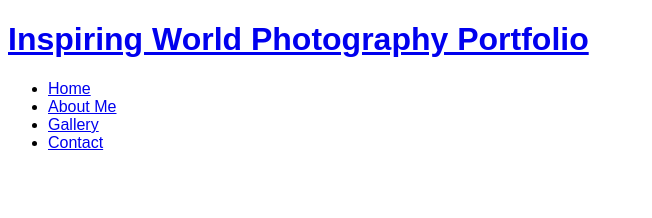
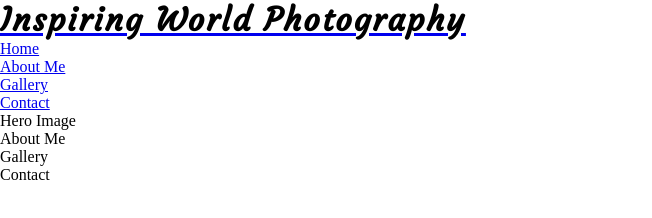
Before and after one commit to rachank/world-photography-portfolio, a plain HTML site: page index.html in a window 1280 px wide. Shown: the whole page, without its empty margins (0-652 px from the left). Drawn offline with Linux system fonts and the light colour scheme.

Commit message:
Add logo structure, 4 sections to body, fonts, margin zero

```diff
--- a/assets/css/style.css
+++ b/assets/css/style.css
@@ -1,3 +1,16 @@
-body {
-    font-family: arial;
+@import url('https://fonts.googleapis.com/css2?family=Courgette&family=Libre+Baskerville&display=swap');
+
+* {
+    margin: 0;
+    padding: 0;
+    border: none;
 }
+
+/* Heading and Logo */
+
+h1, h2 {
+    font-family: Courgette, sans-serif;
+    text-transform: capitalize;
+    letter-spacing: 2px;
+    color: black;
+}
--- a/index.html
+++ b/index.html
@@ -1,5 +1,6 @@
 <!DOCTYPE html>
 <html lang="en">
+
 <head>
     <meta charset="UTF-8">
     <meta http-equiv="X-UA-Compatible" content="IE=edge">
@@ -9,10 +10,11 @@
     <link rel="stylesheet" href="assets/css/style.css">
     <title>Inspiring World Photography Portfolio</title>
 </head>
+
 <body>
     <header>
         <a href="index.html">
-        <h1> Inspiring World Photography Portfolio</h1>
+            <h1 id="logo"> Inspiring World Photography</h1>
         </a>
         <nav>
             <ul>
@@ -32,5 +34,22 @@
         </nav>
 
     </header>
+
+    <section>
+        Hero Image
+    </section>
+
+    <section>
+        About Me
+    </section>
+
+    <section>
+        Gallery
+    </section>
+
+    <section>
+        Contact
+    </section>
 </body>
+
 </html>
```
Lines whose indentation alone changed are shown as unchanged.
